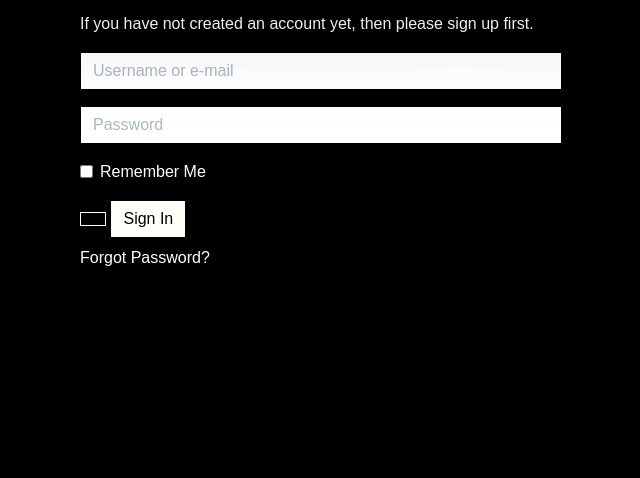
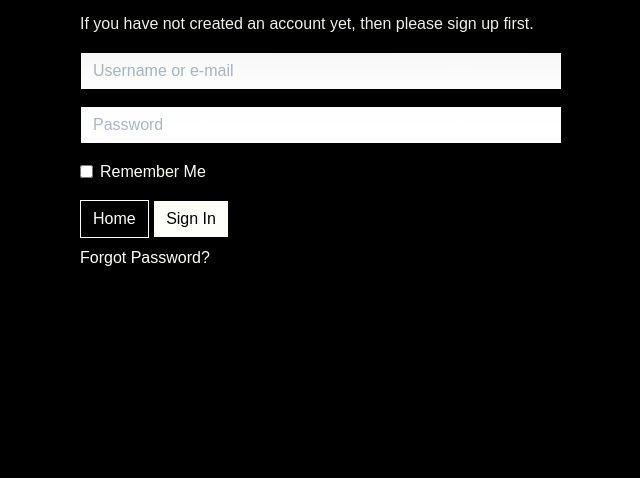
Before and after one commit to Code-Institute-Submissions/ThijsTerporten-milestone-4_MayResub, a Django app: page /accounts/login/ in a window 1280 px wide. Shown: the part 214-692 px from the top of the page, without its empty margins (63-703 px from the left). Run offline with Django 3.2, Linux system fonts and the light colour scheme; some libraries are stand-ins or nearby versions; some web fonts are replaced.

Commit message:
Add home text to url for home

```diff
--- a/templates/allauth/account/login.html
+++ b/templates/allauth/account/login.html
@@ -39,7 +39,7 @@ for a {{ site_name }} account and sign in below:{% endblocktrans %}</p>
   {% if redirect_field_value %}
   <input type="hidden" name="{{ redirect_field_name }}" value="{{ redirect_field_value }}" />
   {% endif %}
-  <a href="{% url 'home' %}" class="btn btn-outline rounded-0"></a>
+  <a href="{% url 'home' %}" class="btn btn-outline rounded-0">Home</a>
   <button class="primaryAction" type="submit">{% trans "Sign In" %}</button>
   <p class="mt-2">
   <a class="button secondaryAction" href="{% url 'account_reset_password' %}">{% trans "Forgot Password?" %}</a>
```
